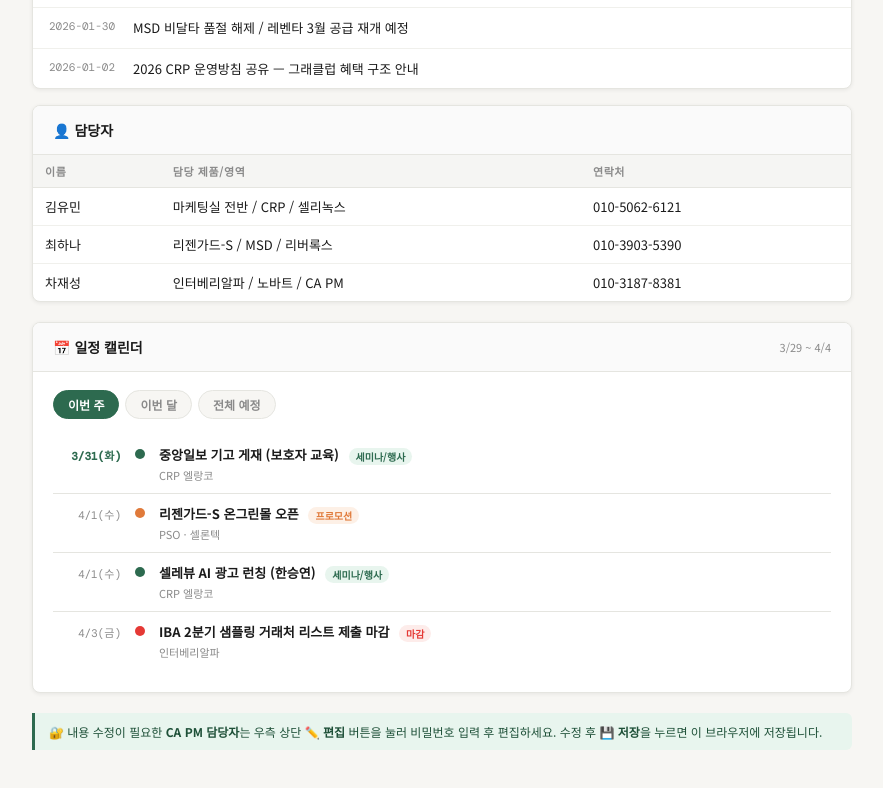
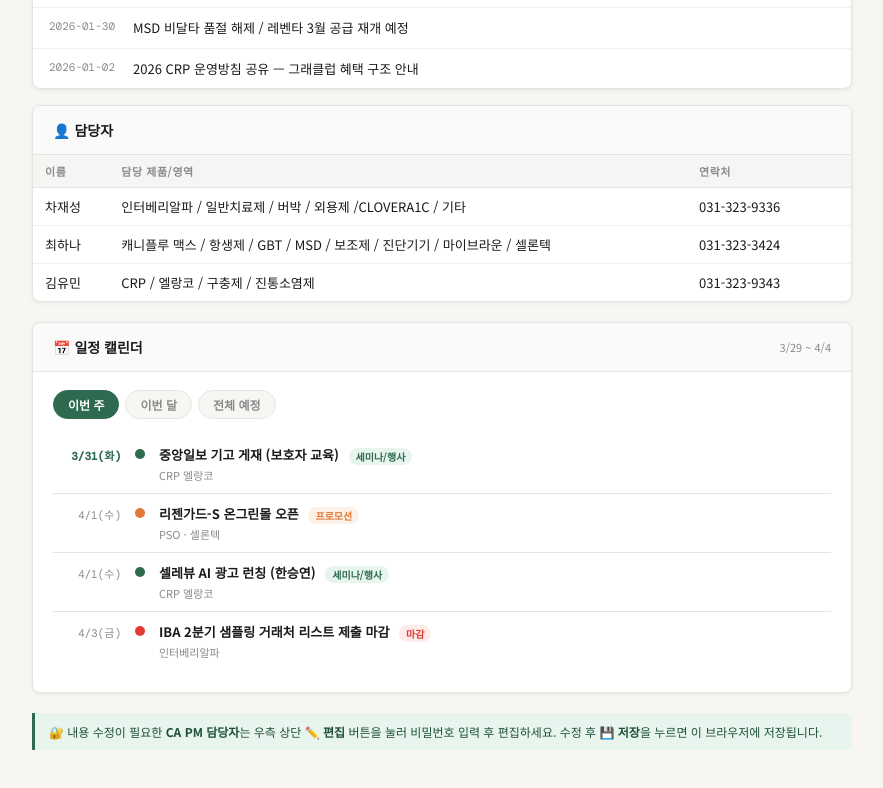
Before and after one commit to Jason-Cha990/ca-pm-wiki, a plain HTML site: page index.html in a window 1280 px wide. Shown: the part 830-1618 px from the top of the page, without its empty margins (268-1151 px from the left). Drawn offline with nearby package versions, Linux system fonts and the light colour scheme.

Commit message:
index.html

```diff
--- a/index.html
+++ b/index.html
@@ -1028,9 +1028,9 @@
           <table id="tbl-contacts" style="margin:0;">
             <thead><tr><th>이름</th><th>담당 제품/영역</th><th>연락처</th><th style="width:30px"></th></tr></thead>
             <tbody>
-              <tr class="editable-row"><td contenteditable="false">김유민</td><td contenteditable="false">마케팅실 전반 / CRP / 셀리녹스</td><td contenteditable="false">010-5062-6121</td><td><button class="del-row-btn" onclick="delRow(this)">✕</button></td></tr>
-              <tr class="editable-row"><td contenteditable="false">최하나</td><td contenteditable="false">리젠가드-S / MSD / 리버록스</td><td contenteditable="false">010-3903-5390</td><td><button class="del-row-btn" onclick="delRow(this)">✕</button></td></tr>
-              <tr class="editable-row"><td contenteditable="false">차재성</td><td contenteditable="false">인터베리알파 / 노바트 / CA PM</td><td contenteditable="false">010-3187-8381</td><td><button class="del-row-btn" onclick="delRow(this)">✕</button></td></tr>
+              <tr class="editable-row"><td contenteditable="false">차재성</td><td contenteditable="false">인터베리알파 / 일반치료제 / 버박 / 외용제 /CLOVERA1C / 기타</td><td contenteditable="false">031-323-9336</td><td><button class="del-row-btn" onclick="delRow(this)">✕</button></td></tr>
+              <tr class="editable-row"><td contenteditable="false">최하나</td><td contenteditable="false">캐니플루 맥스 / 항생제 / GBT / MSD / 보조제 / 진단기기 / 마이브라운 / 셀론텍</td><td contenteditable="false">	031-323-3424</td><td><button class="del-row-btn" onclick="delRow(this)">✕</button></td></tr>
+              <tr class="editable-row"><td contenteditable="false">김유민</td><td contenteditable="false">CRP / 엘랑코 / 구충제 / 진통소염제</td><td contenteditable="false">031-323-9343</td><td><button class="del-row-btn" onclick="delRow(this)">✕</button></td></tr>
             </tbody>
           </table>
           <button class="add-row-btn" onclick="addRow('tbl-contacts')">+ 담당자 추가</button>
```
